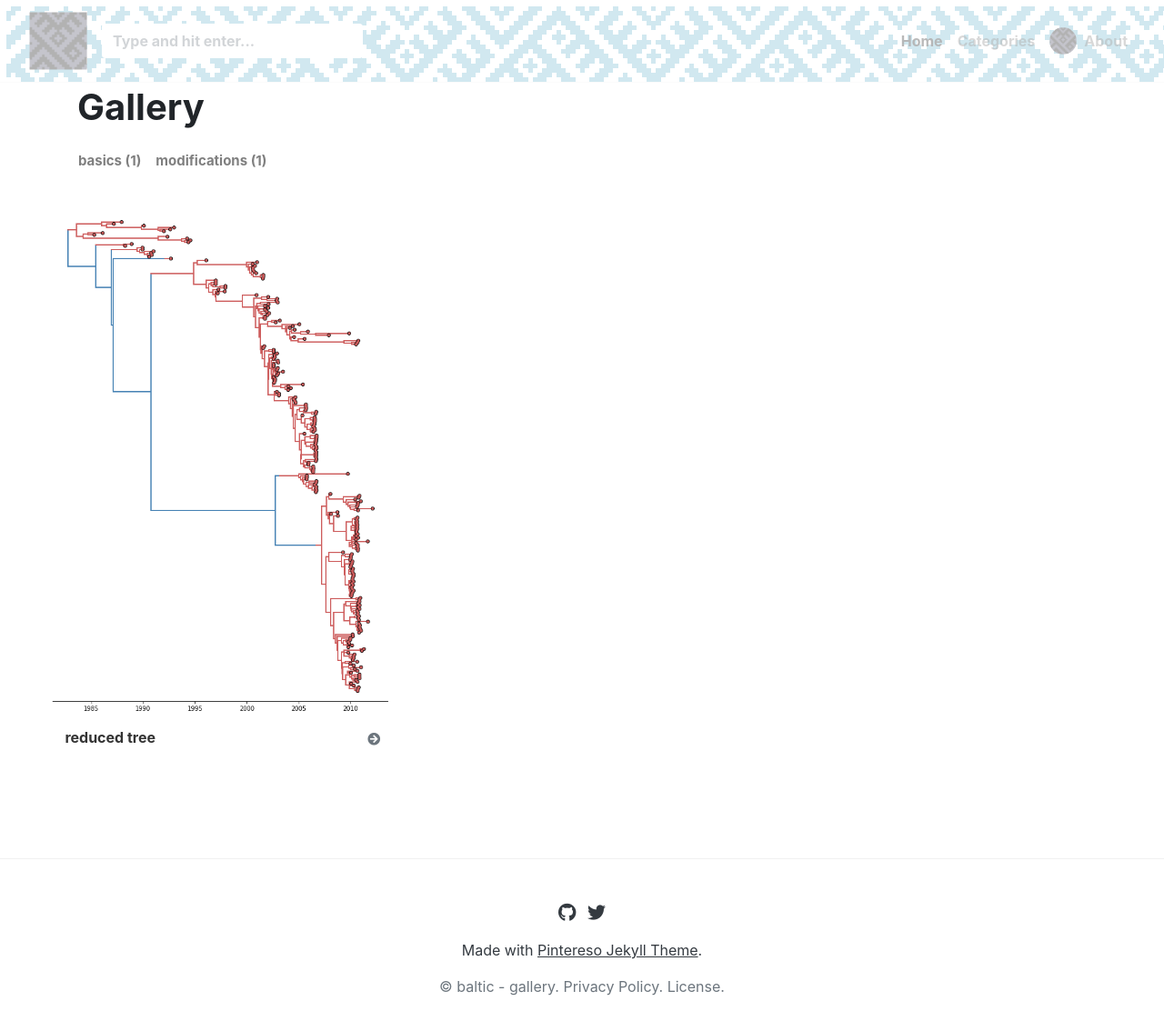
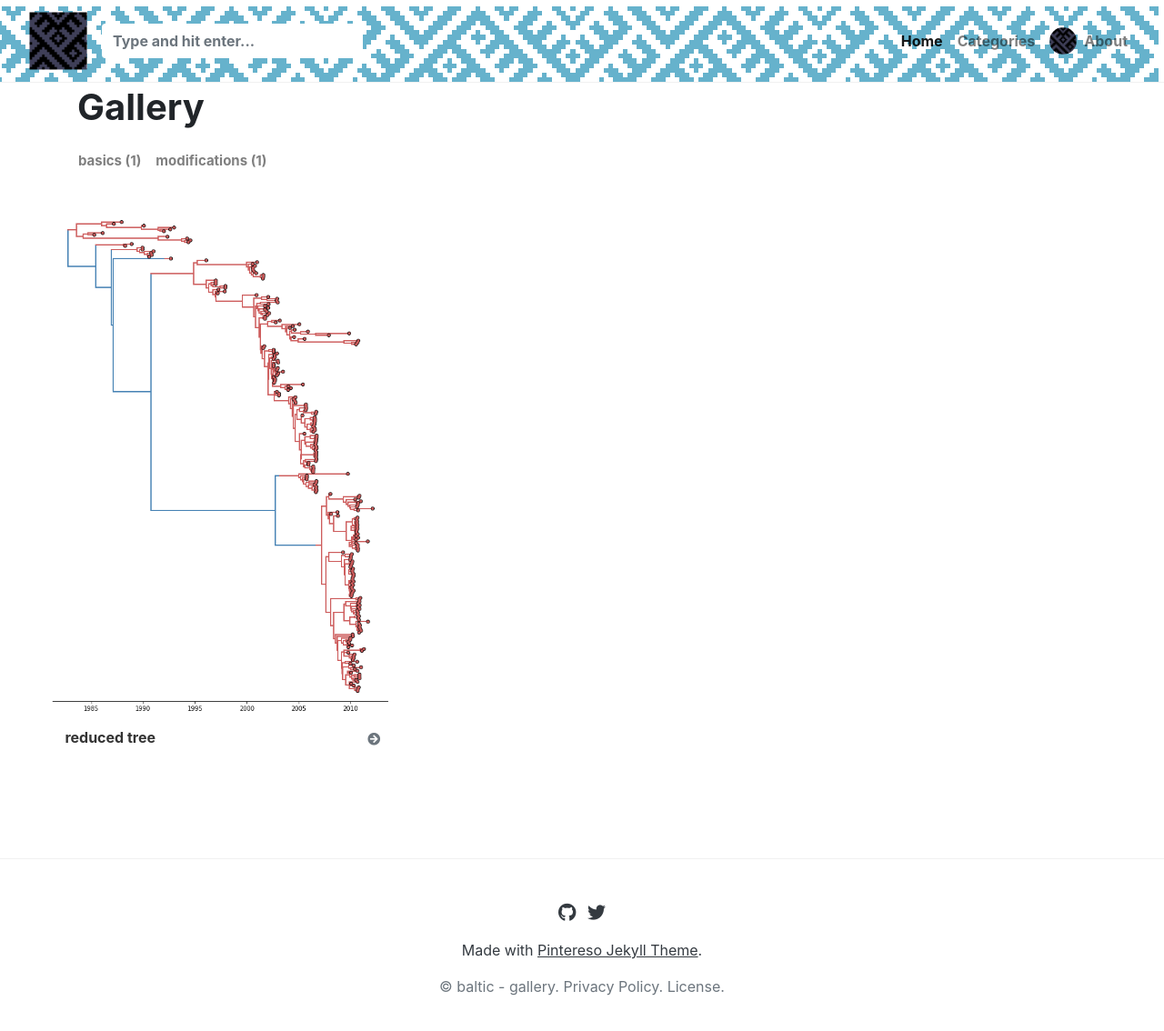
Before and after one commit to phylo-baltic/baltic-gallery, a Jekyll site: the page built from index.html, in a window 1280 px wide and 1161 px high. Shown: the top 1134 px of the window at 91% size. Built offline with Jekyll 4.4.1, drawn with Linux system fonts in a browser that asks for light colours; nearby versions of some CDN libraries; library files that are not in the unit come from our copies; the list of posts is cut into pages by our own code.

Commit message:
changed navbar bg

```diff
--- a/_layouts/default.html
+++ b/_layouts/default.html
@@ -24,7 +24,7 @@
 
 <body>
 
-    <nav class="navbar navbar-expand-lg navbar-light fixed-top" style="background-image: url({{site.baseurl}}/assets/img/logo-banner.png) !important; background-repeat: repeat-y; opacity: 0.3;">
+    <nav class="navbar navbar-expand-lg navbar-light fixed-top" style="background-image: url({{site.baseurl}}/assets/img/logo-banner.png) !important; background-repeat: repeat-x; background-position: right top;">
     <a class="navbar-brand font-weight-bolder mr-3" href="{{site.baseurl}}/index.html"><img src="{{site.baseurl}}/{{site.logo}}"></a>
     <button class="navbar-light navbar-toggler" type="button" data-toggle="collapse" data-target="#navbarsDefault" aria-controls="navbarsDefault" aria-expanded="false" aria-label="Toggle navigation">
     <span class="navbar-toggler-icon"></span>
```
